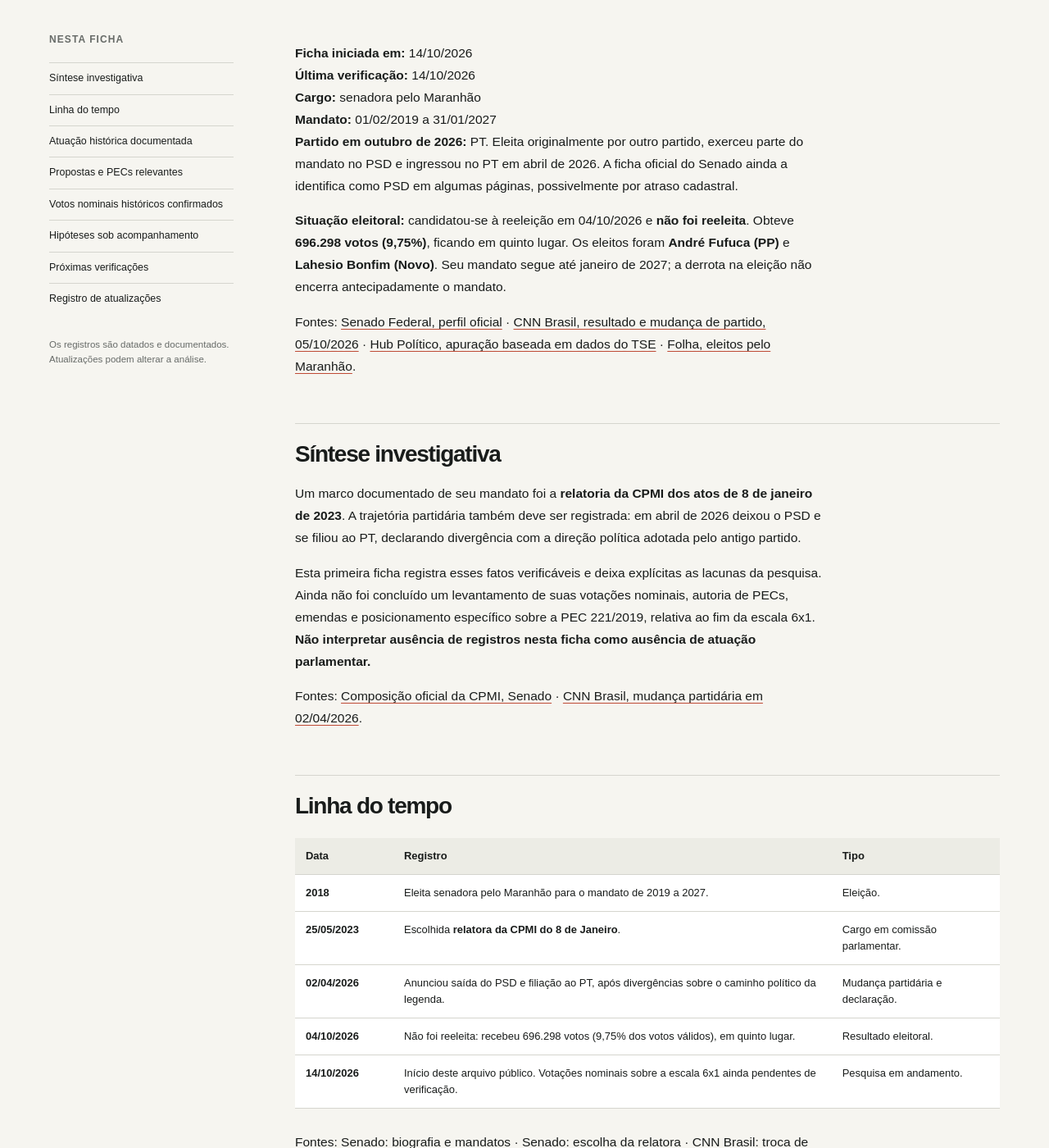
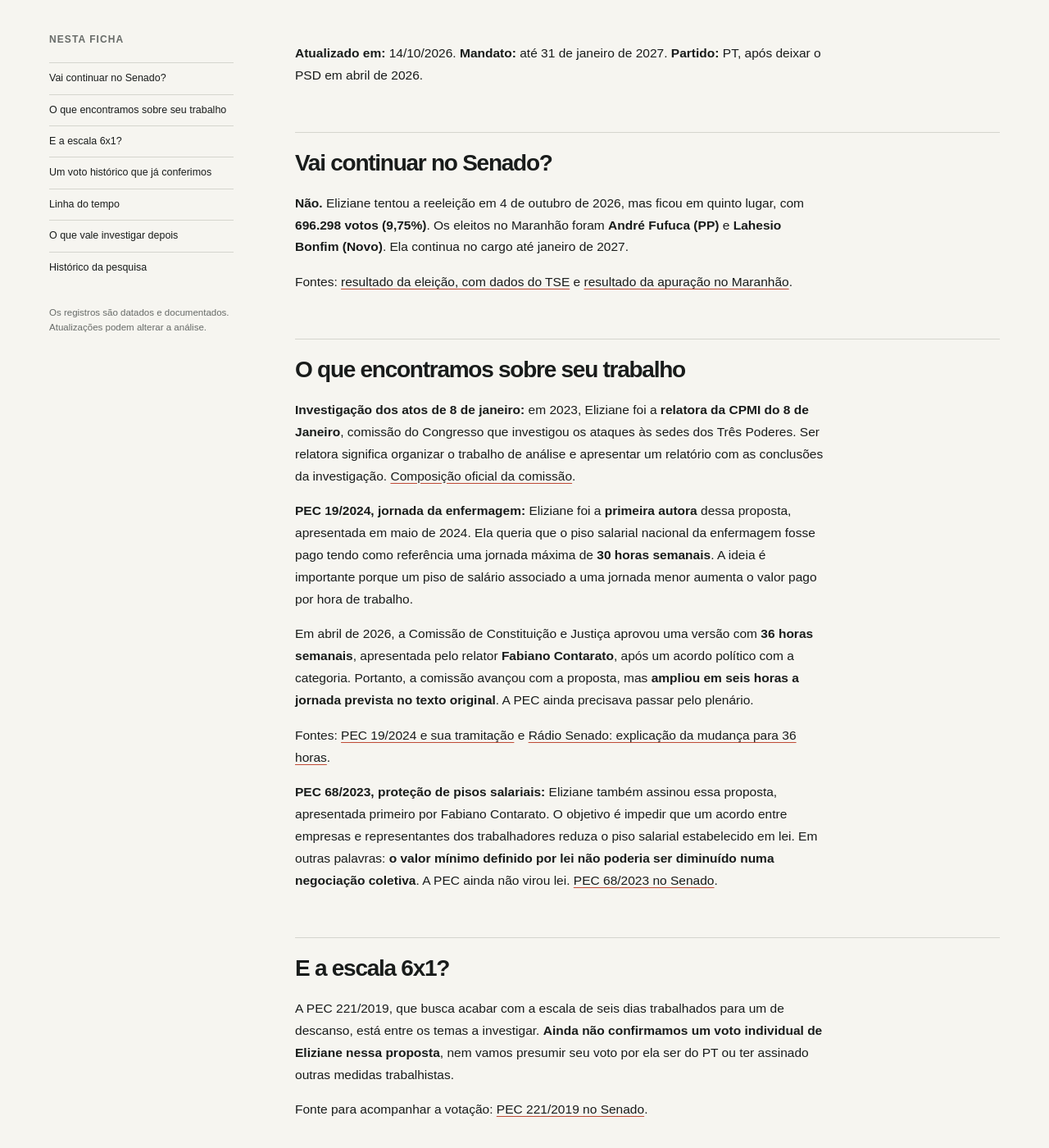
Before and after one commit to leorruas/senadores-deputados, a Jekyll site: the page built from parlamentares/senadores/eliziane-gama-pt-ma.md, in a window 1280 px wide and 1400 px high, scrolled down 583 px. Shown: the whole window at 82% size. Built offline with Jekyll 4.4.1, drawn with Linux system fonts in a browser that asks for light colours; some of the changed text lies outside the part shown.

Commit message:
docs: simplifica perfil de Eliziane e destaca PEC da enfermagem

```diff
--- a/parlamentares/senadores/eliziane-gama-pt-ma.md
+++ b/parlamentares/senadores/eliziane-gama-pt-ma.md
@@ -11,89 +11,64 @@ situacao: "Não reeleita em 2026"
 categoria_eleitoral: "Não reeleito em 2026"
 atualizado: 2026-10-14
 permalink: /parlamentares/senadores/eliziane-gama/
-resumo: "Foi relatora da CPMI do 8 de Janeiro, migrou do PSD para o PT em 2026 e não conquistou a reeleição. Levantamento de votos e PECs em andamento."
+resumo: "Foi relatora da investigação dos atos de 8 de janeiro. Apresentou a PEC das 30 horas da enfermagem e não foi reeleita em 2026."
 temas:
   - Democracia
+  - Enfermagem
+  - Piso salarial
+  - Eleições 2026
   - CPMI do 8 de Janeiro
-  - Eleições 2026
-  - Direitos trabalhistas
 ---
 # Eliziane Gama (PT-MA)
 
-**Ficha iniciada em:** 14/10/2026
-**Última verificação:** 14/10/2026
-**Cargo:** senadora pelo Maranhão
-**Mandato:** 01/02/2019 a 31/01/2027
-**Partido em outubro de 2026:** PT. Eleita originalmente por outro partido, exerceu parte do mandato no PSD e ingressou no PT em abril de 2026. A ficha oficial do Senado ainda a identifica como PSD em algumas páginas, possivelmente por atraso cadastral.
+**Atualizado em:** 14/10/2026. **Mandato:** até 31 de janeiro de 2027. **Partido:** PT, após deixar o PSD em abril de 2026.
 
-**Situação eleitoral:** candidatou-se à reeleição em 04/10/2026 e **não foi reeleita**. Obteve **696.298 votos (9,75%)**, ficando em quinto lugar. Os eleitos foram **André Fufuca (PP)** e **Lahesio Bonfim (Novo)**. Seu mandato segue até janeiro de 2027; a derrota na eleição não encerra antecipadamente o mandato.
+## Vai continuar no Senado?
 
-Fontes: [Senado Federal, perfil oficial](https://www25.senado.leg.br/web/senadores/senador/-/perfil/5718) · [CNN Brasil, resultado e mudança de partido, 05/10/2026](https://www.cnnbrasil.com.br/eleicoes/apos-trocar-psd-pelo-pt-eliziane-gama-nao-e-reeleita-ao-senado/) · [Hub Político, apuração baseada em dados do TSE](https://hubpolitico.com.br/eleicoes/2026/apuracao/ma/senador/candidato/elizianegama) · [Folha, eleitos pelo Maranhão](https://www1.folha.uol.com.br/poder/2026/10/conheca-os-senadores-eleitos-no-maranhao.shtml).
+**Não.** Eliziane tentou a reeleição em 4 de outubro de 2026, mas ficou em quinto lugar, com **696.298 votos (9,75%)**. Os eleitos no Maranhão foram **André Fufuca (PP)** e **Lahesio Bonfim (Novo)**. Ela continua no cargo até janeiro de 2027.
 
-## Síntese investigativa
+Fontes: [resultado da eleição, com dados do TSE](https://hubpolitico.com.br/eleicoes/2026/apuracao/ma) e [resultado da apuração no Maranhão](https://bandma.com.br/eleicoes/ma/5/).
 
-Um marco documentado de seu mandato foi a **relatoria da CPMI dos atos de 8 de janeiro de 2023**. A trajetória partidária também deve ser registrada: em abril de 2026 deixou o PSD e se filiou ao PT, declarando divergência com a direção política adotada pelo antigo partido.
+## O que encontramos sobre seu trabalho
 
-Esta primeira ficha registra esses fatos verificáveis e deixa explícitas as lacunas da pesquisa. Ainda não foi concluído um levantamento de suas votações nominais, autoria de PECs, emendas e posicionamento específico sobre a PEC 221/2019, relativa ao fim da escala 6x1. **Não interpretar ausência de registros nesta ficha como ausência de atuação parlamentar.**
+**Investigação dos atos de 8 de janeiro:** em 2023, Eliziane foi a **relatora da CPMI do 8 de Janeiro**, comissão do Congresso que investigou os ataques às sedes dos Três Poderes. Ser relatora significa organizar o trabalho de análise e apresentar um relatório com as conclusões da investigação. [Composição oficial da comissão](https://legis.senado.leg.br/atividade/comissoes/comissao/2606/composicao).
 
-Fontes: [Composição oficial da CPMI, Senado](https://legis.senado.leg.br/atividade/comissoes/comissao/2606/composicao) · [CNN Brasil, mudança partidária em 02/04/2026](https://www.cnnbrasil.com.br/politica/eliziane-gama-deixa-o-psd-e-deve-se-filiar-ao-pt-pensamento-diferente/).
+**PEC 19/2024, jornada da enfermagem:** Eliziane foi a **primeira autora** dessa proposta, apresentada em maio de 2024. Ela queria que o piso salarial nacional da enfermagem fosse pago tendo como referência uma jornada máxima de **30 horas semanais**. A ideia é importante porque um piso de salário associado a uma jornada menor aumenta o valor pago por hora de trabalho.
+
+Em abril de 2026, a Comissão de Constituição e Justiça aprovou uma versão com **36 horas semanais**, apresentada pelo relator **Fabiano Contarato**, após um acordo político com a categoria. Portanto, a comissão avançou com a proposta, mas **ampliou em seis horas a jornada prevista no texto original**. A PEC ainda precisava passar pelo plenário.
+
+Fontes: [PEC 19/2024 e sua tramitação](https://www25.senado.leg.br/web/atividade/materias/-/materia/163673) e [Rádio Senado: explicação da mudança para 36 horas](https://www12.senado.leg.br/radio/1/noticia/2026/04/08/ccj-aprova-jornada-de-36-horas-semanais-para-enfermagem).
+
+**PEC 68/2023, proteção de pisos salariais:** Eliziane também assinou essa proposta, apresentada primeiro por Fabiano Contarato. O objetivo é impedir que um acordo entre empresas e representantes dos trabalhadores reduza o piso salarial estabelecido em lei. Em outras palavras: **o valor mínimo definido por lei não poderia ser diminuído numa negociação coletiva**. A PEC ainda não virou lei. [PEC 68/2023 no Senado](https://www25.senado.leg.br/web/atividade/materias/-/materia/161685).
+
+## E a escala 6x1?
+
+A PEC 221/2019, que busca acabar com a escala de seis dias trabalhados para um de descanso, está entre os temas a investigar. **Ainda não confirmamos um voto individual de Eliziane nessa proposta**, nem vamos presumir seu voto por ela ser do PT ou ter assinado outras medidas trabalhistas.
+
+Fonte para acompanhar a votação: [PEC 221/2019 no Senado](https://www25.senado.leg.br/web/atividade/materias/-/materia/174386).
+
+## Um voto histórico que já conferimos
+
+Em **8 de novembro de 2023**, Eliziane votou **sim** no primeiro turno do texto principal da **reforma tributária** (PEC 45/2019), que mudou as regras de cobrança de impostos sobre consumo. [Votação nominal no Senado](https://www25.senado.leg.br/web/atividade/materias/-/materia/158930/votacoes).
 
 ## Linha do tempo
 
-| Data | Registro | Tipo |
-| --- | --- | --- |
-| **2018** | Eleita senadora pelo Maranhão para o mandato de 2019 a 2027. | Eleição. |
-| **25/05/2023** | Escolhida **relatora da CPMI do 8 de Janeiro**. | Cargo em comissão parlamentar. |
-| **02/04/2026** | Anunciou saída do PSD e filiação ao PT, após divergências sobre o caminho político da legenda. | Mudança partidária e declaração. |
-| **04/10/2026** | Não foi reeleita: recebeu 696.298 votos (9,75% dos votos válidos), em quinto lugar. | Resultado eleitoral. |
-| **14/10/2026** | Início deste arquivo público. Votações nominais sobre a escala 6x1 ainda pendentes de verificação. | Pesquisa em andamento. |
+| Quando | O que aconteceu |
+| --- | --- |
+| **2018** | Foi eleita senadora pelo Maranhão. |
+| **2023** | Foi relatora da investigação parlamentar sobre o 8 de Janeiro. |
+| **2023** | Assinou PEC para proteger pisos salariais definidos em lei. |
+| **Maio de 2024** | Apresentou a proposta de 30 horas semanais como referência para o piso da enfermagem. |
+| **Abril de 2026** | A comissão aprovou versão com 36 horas, relatada por Contarato. Também deixou o PSD e passou ao PT. |
+| **Outubro de 2026** | Não conseguiu a reeleição. |
 
-Fontes: [Senado: biografia e mandatos](https://www25.senado.leg.br/web/senadores/senador/-/perfil/5718) · [Senado: escolha da relatora](https://www12.senado.leg.br/tv/programas/noticias-1/2023/05/cpmi-8-de-janeiro-comeca-a-funcionar-e-ja-tem-presidente-e-relator) · [CNN Brasil: troca de partido](https://www.cnnbrasil.com.br/politica/eliziane-gama-deixa-o-psd-e-deve-se-filiar-ao-pt-pensamento-diferente/) · [Hub Político: votação 2026](https://hubpolitico.com.br/eleicoes/2026/apuracao/ma/senador/candidato/elizianegama).
+Fonte sobre filiação partidária: [CNN Brasil, 2 de abril de 2026](https://www.cnnbrasil.com.br/politica/eliziane-gama-deixa-o-psd-e-deve-se-filiar-ao-pt-pensamento-diferente/).
 
-## Atuação histórica documentada
+## O que vale investigar depois
 
-### Relatoria da CPMI do 8 de Janeiro (2023)
+A autoria da PEC da enfermagem e a participação na investigação do 8 de Janeiro são duas partes importantes de seu mandato. **Ainda precisamos reunir mais votos e propostas** para avaliar a atuação de Eliziane em trabalho, saúde, educação e instituições democráticas. Também vale verificar como ela se posicionou sobre a mudança de 30 para 36 horas depois do acordo.
 
-Eliziane Gama foi designada relatora da comissão parlamentar mista responsável por investigar os atos de 8 de janeiro de 2023. A atribuição consta da composição da comissão e foi anunciada oficialmente em maio de 2023. Este fato demonstra **função de relatoria**, que deve ser distinguida de autoria individual de projetos ou de votos nominais.
+## Histórico da pesquisa
 
-Fontes: [Composição da CPMI](https://legis.senado.leg.br/atividade/comissoes/comissao/2606/composicao) · [TV Senado, 25/05/2023](https://www12.senado.leg.br/tv/programas/noticias-1/2023/05/cpmi-8-de-janeiro-comeca-a-funcionar-e-ja-tem-presidente-e-relator).
-
-### Mudança partidária em 2026
-
-No início de abril de 2026, após o PSD lançar Ronaldo Caiado como pré-candidato à Presidência, Eliziane informou que deixaria a sigla e passaria ao PT. O contexto relatado pela imprensa inclui divergência política e dificuldades na composição da chapa estadual. **As razões declaradas pela parlamentar e interpretações jornalísticas devem continuar identificadas separadamente.**
-
-Fonte: [CNN Brasil, 02/04/2026](https://www.cnnbrasil.com.br/politica/eliziane-gama-deixa-o-psd-e-deve-se-filiar-ao-pt-pensamento-diferente/).
-
-## Propostas e PECs relevantes
-
-**Levantamento pendente.** A ficha ainda não traz uma lista confirmada de PECs de sua autoria ou coautoria. Esta seção será preenchida a partir das [proposições registradas no perfil oficial do Senado](https://www25.senado.leg.br/web/senadores/senador/-/perfil/5718), distinguindo proposição inicial, emenda, relatoria e apoio.
-
-### PEC 221/2019: fim da escala 6x1
-
-**Situação da verificação em 14/10/2026:** ainda não foi confirmado, para esta ficha, um voto nominal de Eliziane Gama na PEC 221/2019. Deve-se consultar separadamente o mapa nominal de cada turno e eventuais destaques. Não inferir seu voto a partir de posição partidária, declarações de aliados ou resultados simbólicos de comissão.
-
-Fonte para acompanhamento: [PEC 221/2019 no Senado](https://www25.senado.leg.br/web/atividade/materias/-/materia/174386).
-
-## Votos nominais históricos confirmados
-
-**Levantamento ainda não realizado nesta ficha.** Não há votos individuais atribuídos sem consulta ao registro nominal oficial.
-
-Fonte de pesquisa: [Portal de votações do Senado](https://www25.senado.leg.br/web/atividade/votacoes-nominais).
-
-## Hipóteses sob acompanhamento
-
-**H1: atuação em defesa das instituições democráticas.** A relatoria da CPMI é uma evidência de atuação nessa área. Uma avaliação do conjunto do mandato exigirá cotejar pronunciamentos, proposições e votos relativos a instituições e direitos.
-
-**H2: coerência entre discurso social e votos.** Será útil comparar declarações sobre direitos trabalhistas com os votos e emendas em propostas como a PEC 221/2019. A hipótese está aberta, sem conclusão favorável ou desfavorável nesta etapa.
-
-## Próximas verificações
-
-- Levantar as PECs que assinou, propôs ou relatou e registrar papel e conteúdo de cada uma.
-- Conferir votações nominais representativas, especialmente trabalhistas, tributárias, ambientais e institucionais.
-- Confirmar a posição individual sobre a PEC do fim da 6x1, sem misturar votos de comissão e de Plenário.
-- Preservar a identificação histórica de partido por data, inclusive PSD antes de abril de 2026.
-- Acompanhar eventuais novos cargos após 31/01/2027, sem supor continuidade no Senado.
-
-## Registro de atualizações
-
-- **2026-10-14:** primeira ficha, com situação eleitoral, filiação ao PT e relatoria da CPMI. Os demais registros legislativos permanecem explicitamente pendentes.
+- **14/10/2026:** ficha criada com situação eleitoral, mudança partidária e relatoria da CPMI.
+- **14/10/2026:** texto simplificado e ampliado com PEC 19/2024, PEC 68/2023 e voto confirmado na reforma tributária. Votos sobre a escala 6x1 seguem pendentes.
```
